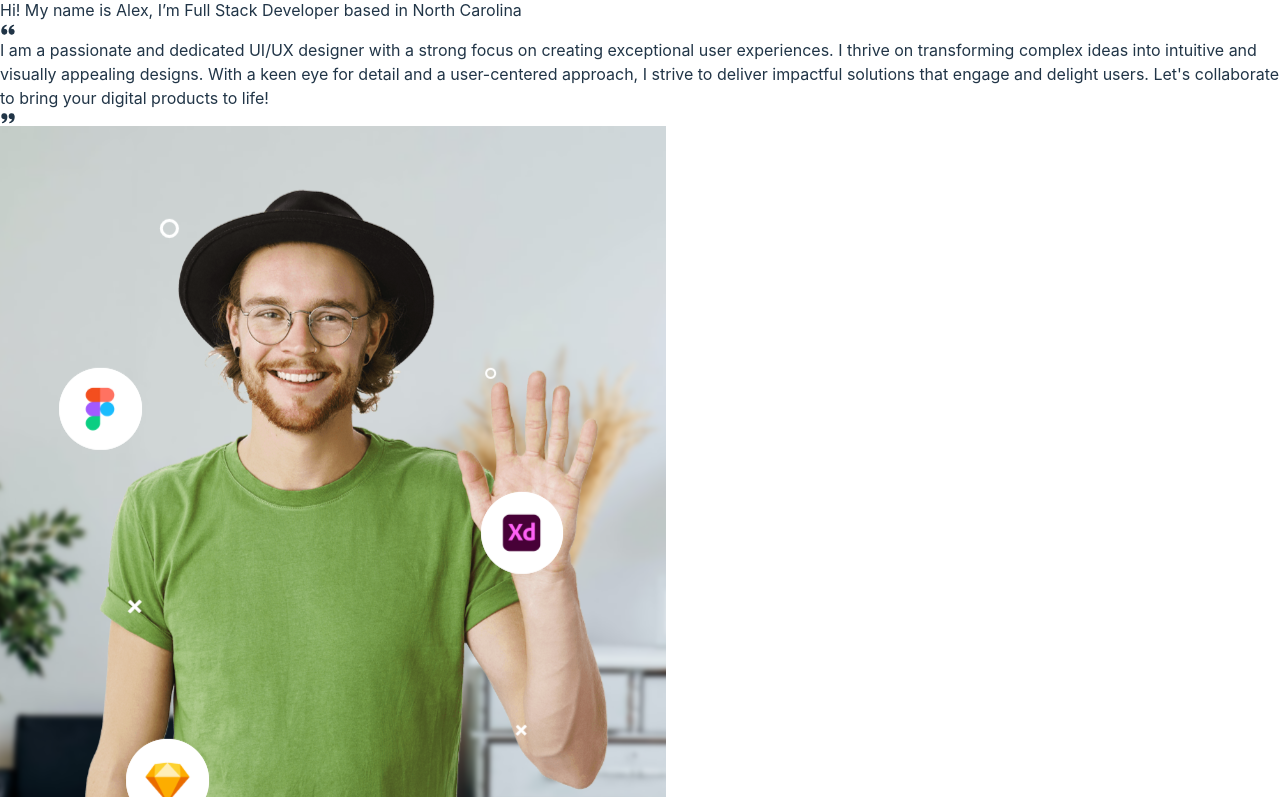
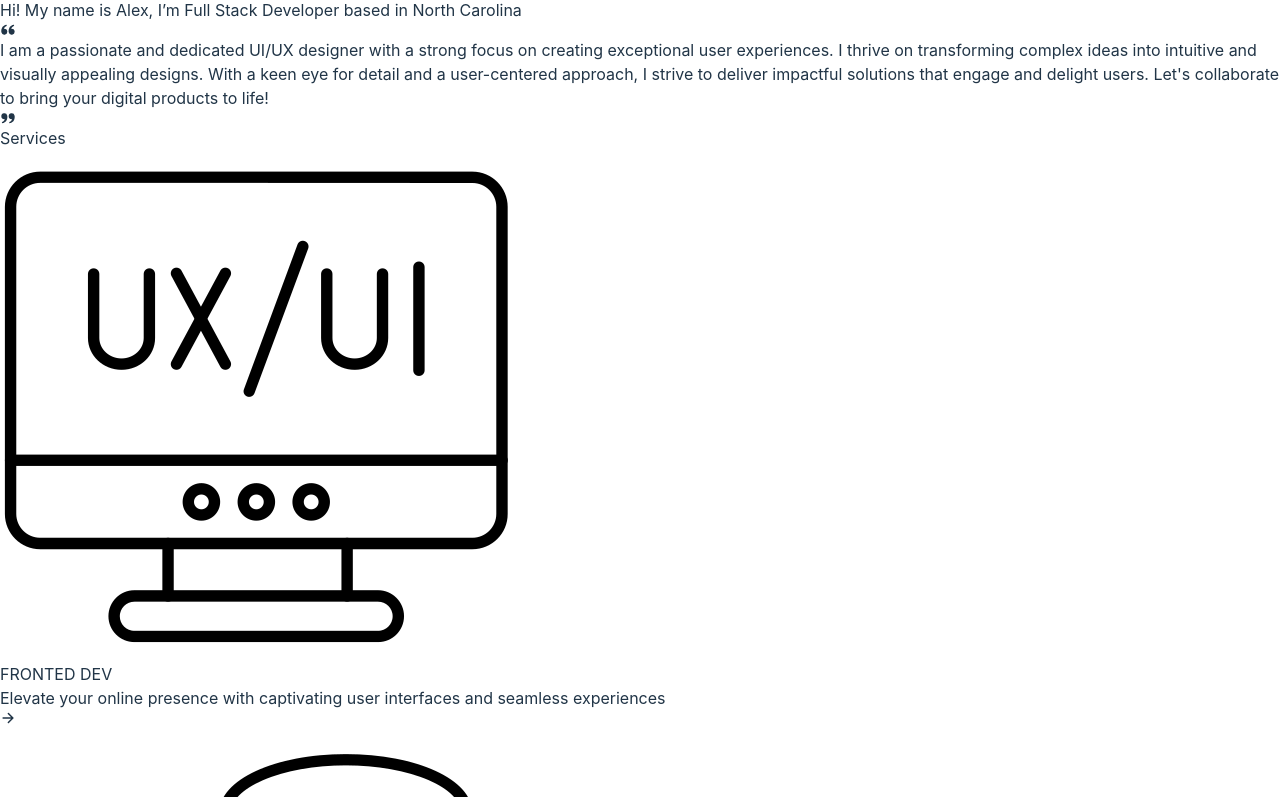
Before and after one commit to Waydj/an-portolio, a React (Vite) app: page / in a window 1280 px wide. Shown: the part 2003-2800 px from the top of the page. Built offline with nearby package versions, Linux system fonts and the light colour scheme.

Commit message:
add scrollBar, services

```diff
--- a/src/App.tsx
+++ b/src/App.tsx
@@ -3,6 +3,8 @@ import { About } from "./components/About";
 import { Header } from "./components/Header";
 import { Introduction } from "./components/Introduction";
 import { ProfilePic } from "./components/ProfilePic";
+import { ProgressBar } from "./components/ProgressBar";
+import { Services } from "./components/Services";
 import { SideBar } from "./components/SideBar";
 
 function App() {
@@ -15,8 +17,10 @@ function App() {
         <div className="col-span-2 p-5">
           <Introduction />
           <About />
+          <Services />
         </div>
         <div className="hidden md:block">
+          <ProgressBar />
           <ProfilePic />
         </div>
       </div>
--- /dev/null
+++ b/src/components/ProgressBar.tsx
@@ -0,0 +1,34 @@
+import { useState, useEffect } from "react";
+
+export const ProgressBar = () => {
+  const [scrollTop, setScrollTop] = useState<number>();
+
+  useEffect(() => {
+    window.addEventListener("scroll", onScroll);
+    return () => window.removeEventListener("scroll", onScroll);
+  }, []);
+
+  const onScroll = () => {
+    const winScroll = document.documentElement.scrollTop;
+
+    const height =
+      document.documentElement.scrollHeight -
+      document.documentElement.clientHeight;
+
+    const scrolled = (winScroll / height) * 100;
+
+    setScrollTop(scrolled);
+  };
+
+  return (
+    <div
+      className="w-1.5 bg-gray-200 fixed ml-[-5px] mt-[90px]
+    h-full mb-4"
+    >
+      <div
+        className="bg-green-600 transition-all ease-out duration-1000"
+        style={{ height: `${scrollTop}%` }}
+      ></div>
+    </div>
+  );
+};
--- /dev/null
+++ b/src/components/Services.tsx
@@ -0,0 +1,59 @@
+import Strings from "../shared/Strings";
+import { IoArrowForwardOutline } from "react-icons/io5";
+
+export const Services = () => {
+  const servicesList = [
+    {
+      id: 1,
+      title: Strings.FRONTED,
+      desc: Strings.FRONTED_DESC,
+      logo: "/design.png",
+    },
+    {
+      id: 2,
+      title: Strings.BACKEND,
+      desc: Strings.BACKEND_DESC,
+      logo: "/backend.png",
+    },
+    {
+      id: 3,
+      title: Strings.ONLINE,
+      desc: Strings.ONLINE_DESC,
+      logo: "/teaching.png",
+    },
+  ];
+  return (
+    <div className="px-12 mt-12">
+      <div className="flex items-center">
+        <div className="w-[20px] h-[7px] bg-green-600 rounded-full"></div>
+        <div className="w-full border-[1px] mx-4 mt-[-2px]"></div>
+        <h2 className="text-[24px] font-bold">{Strings.SERVICES}</h2>
+        <div className="w-full border-[1px] mt-[-2px] mx-4"></div>
+        <div className="w-[20px] h-[7px] bg-green-600 rounded-full"></div>
+      </div>
+      <div className="flex justify-around mt-16">
+        {servicesList.map((item) => (
+          <div
+            className="text-center flex flex-col justify-center items-center
+            gap-6"
+          >
+            <div className="bg-gray-200 rounded-full w-[80px] h-[80px]">
+              <img
+                src={item.logo}
+                className="w-[80px] h-[80px]
+                    p-5 hover:scale-110 transition-all cursor-pointer"
+              />
+            </div>
+            <h2 className="mt-5 font-bold">{item.title}</h2>
+            <h2 className="text-gray-400">{item.desc}</h2>
+            <IoArrowForwardOutline
+              className="bg-green-500 text-[35px]
+                p-2 text-white rounded-full cursor-pointer hover:scale-110
+                transition-all"
+            />
+          </div>
+        ))}
+      </div>
+    </div>
+  );
+};
```
